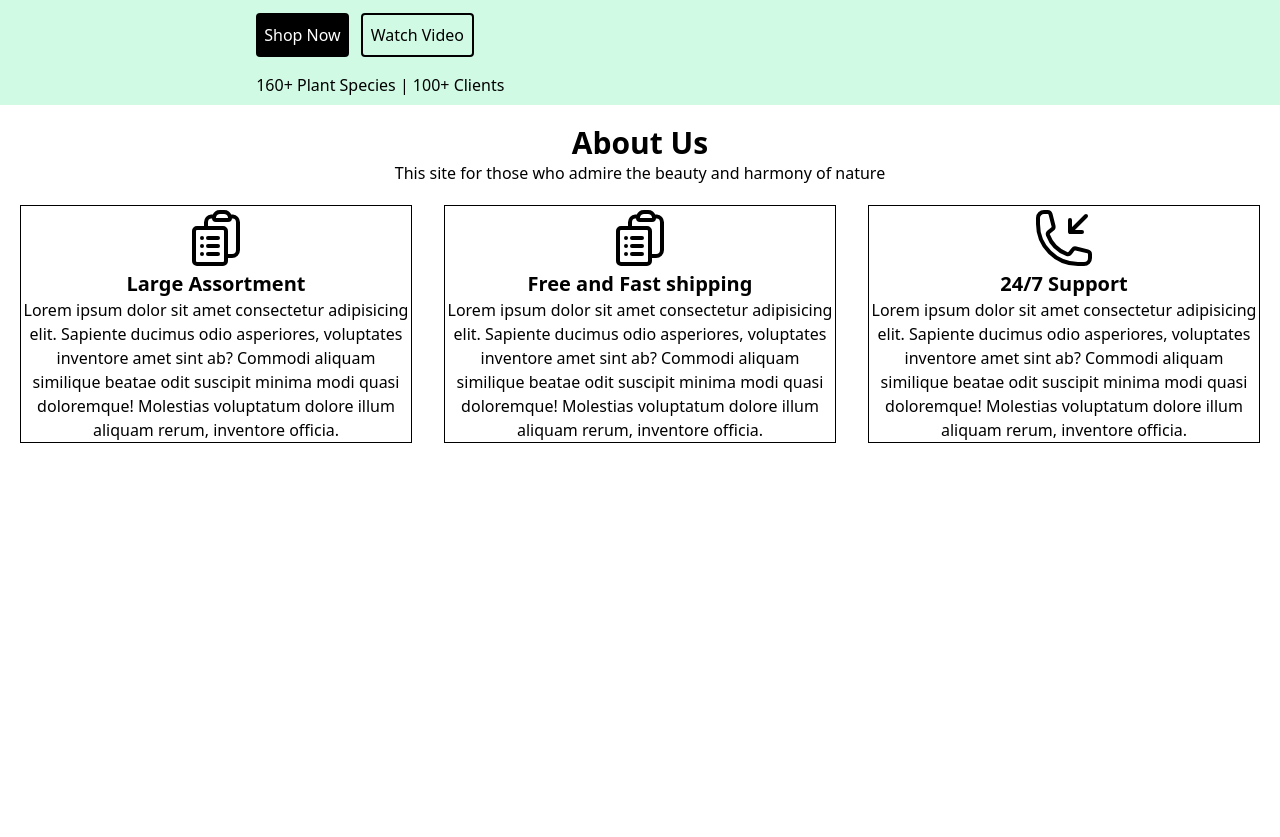
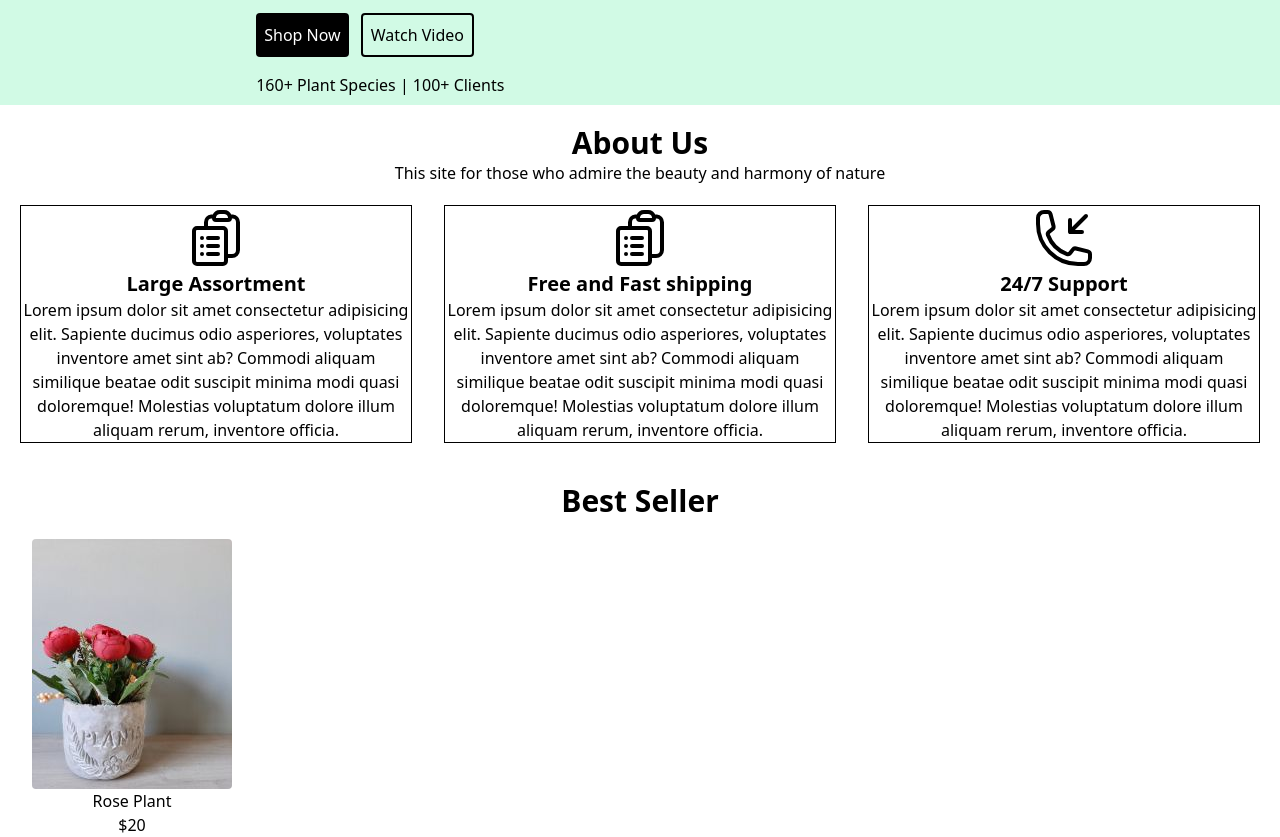
Before and after one commit to Harish718k/greenden-landingpage, a plain HTML site: page index.html in a window 1280 px wide. Shown: the part 155-992 px from the top of the page. Before the commit the page ends 800 px from the top, so only its background shows below. Drawn offline with nearby package versions, Linux system fonts and the light colour scheme.

Commit message:
first commit

```diff
--- a/index.html
+++ b/index.html
@@ -78,5 +78,21 @@
             </div>
         </div>
    </section>
+   <section class="best-seller">
+        <div class="best-seller-container ">
+            <h1 class="font-bold text-3xl text-center py-5">Best Seller</h1>
+            <div class="product-container px-8 flex">
+                <div class="product-card">
+                    <div class="image" >
+                        <img src="img/bestseller_1.jpg" alt="" class="rounded" >
+                    </div>
+                    <div class="details text-center">
+                        <p>Rose Plant</p>
+                        <p>$20</p>
+                    </div>
+                </div>
+            </div>
+        </div>
+   </section>
 </body>
 </html>
```
Also changed, not shown: img/bestseller_1.jpg (added), img/bestseller_2.jpg (added), img/bestseller_3.png (added), img/bestseller_4.png (added).
